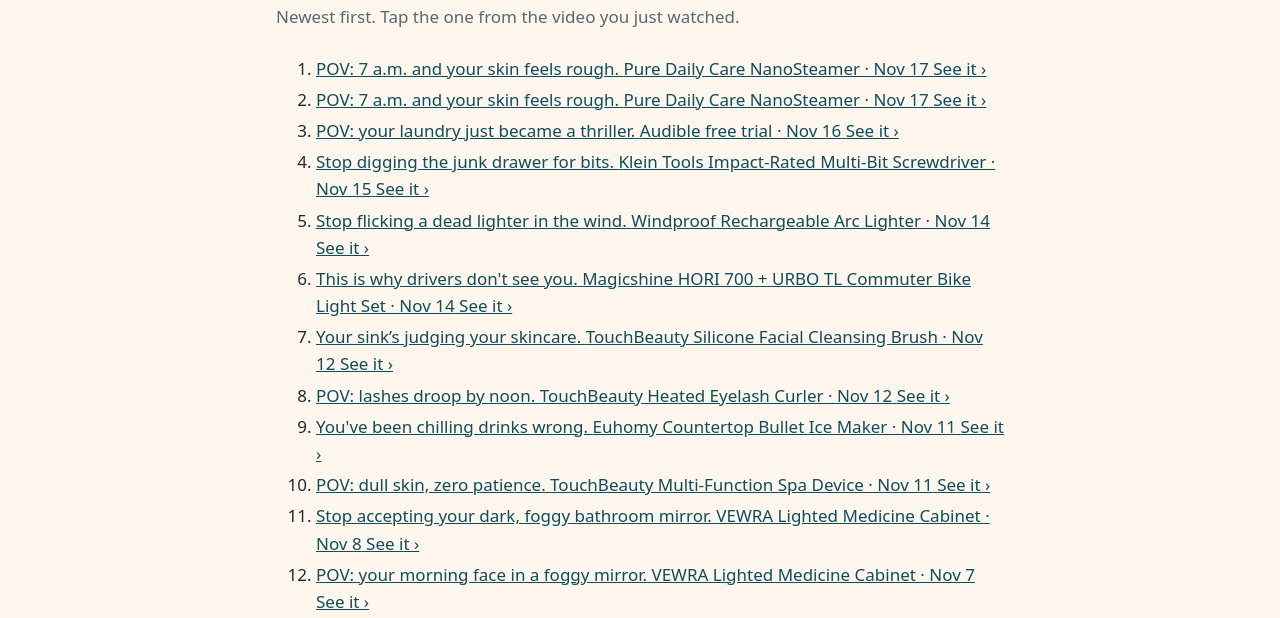
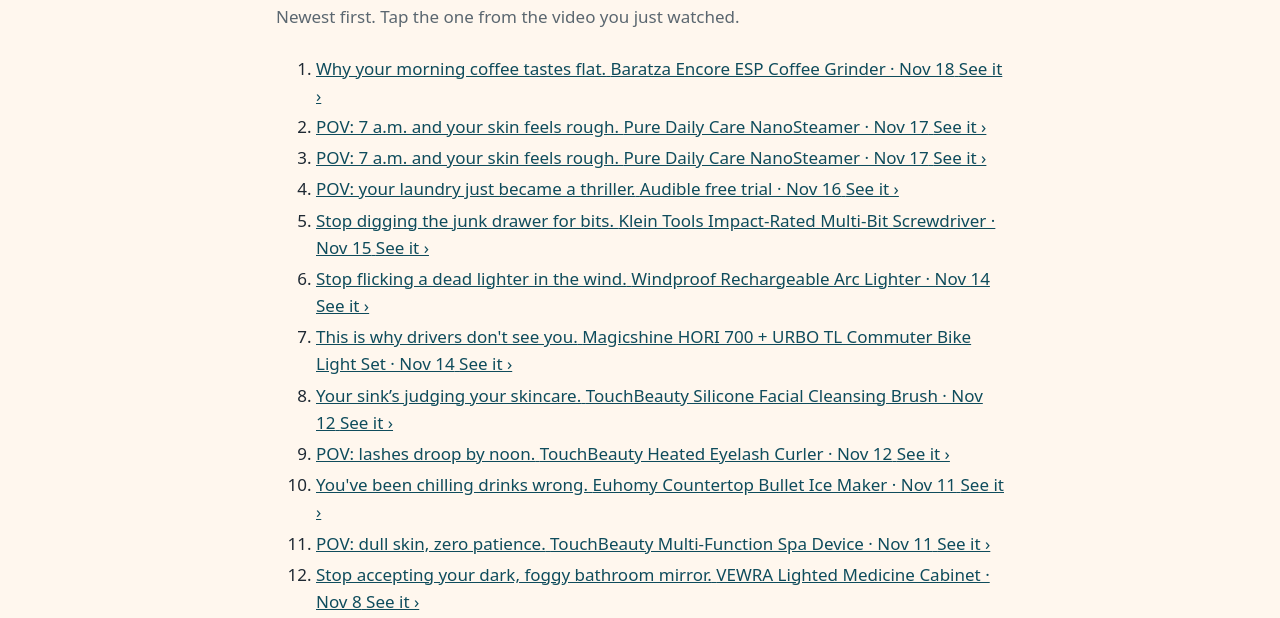
Before and after one commit to cleverfindsall-hue/cleverfindsall-hue.github.io, a plain HTML site: page instagram.html in a window 1280 px wide. Shown: the part 165-783 px from the top of the page. Drawn offline with Linux system fonts and the light colour scheme.

Commit message:
Update link-in-bio pages

```diff
--- a/instagram.html
+++ b/instagram.html
@@ -15,6 +15,15 @@
     <p class="updated">Newest first. Tap the one from the video you just watched.</p>
 
     <ol class="finds">
+
+      <li>
+        <a class="find" href="https://www.amazon.com/dp/B0BW272XCV?tag=cleverfindsal-20" rel="sponsored noopener" target="_blank">
+
+          <span class="find-hook">Why your morning coffee tastes flat.</span>
+          <span class="find-meta">Baratza Encore ESP Coffee Grinder · Nov 18</span>
+          <span class="find-go">See it ›</span>
+        </a>
+      </li>
 
       <li>
         <a class="find" href="https://www.amazon.com/dp/B01BPKUCRE?tag=cleverfindsal-20" rel="sponsored noopener" target="_blank">
```
